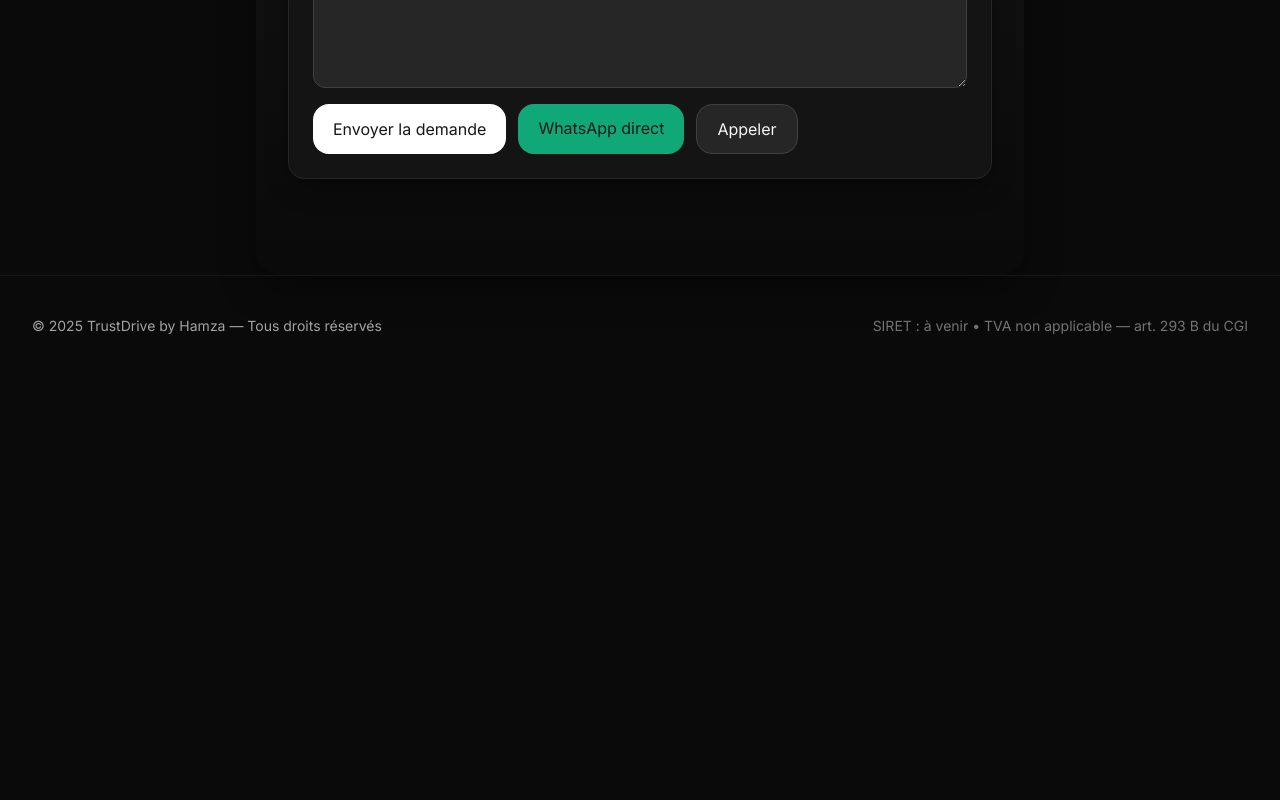
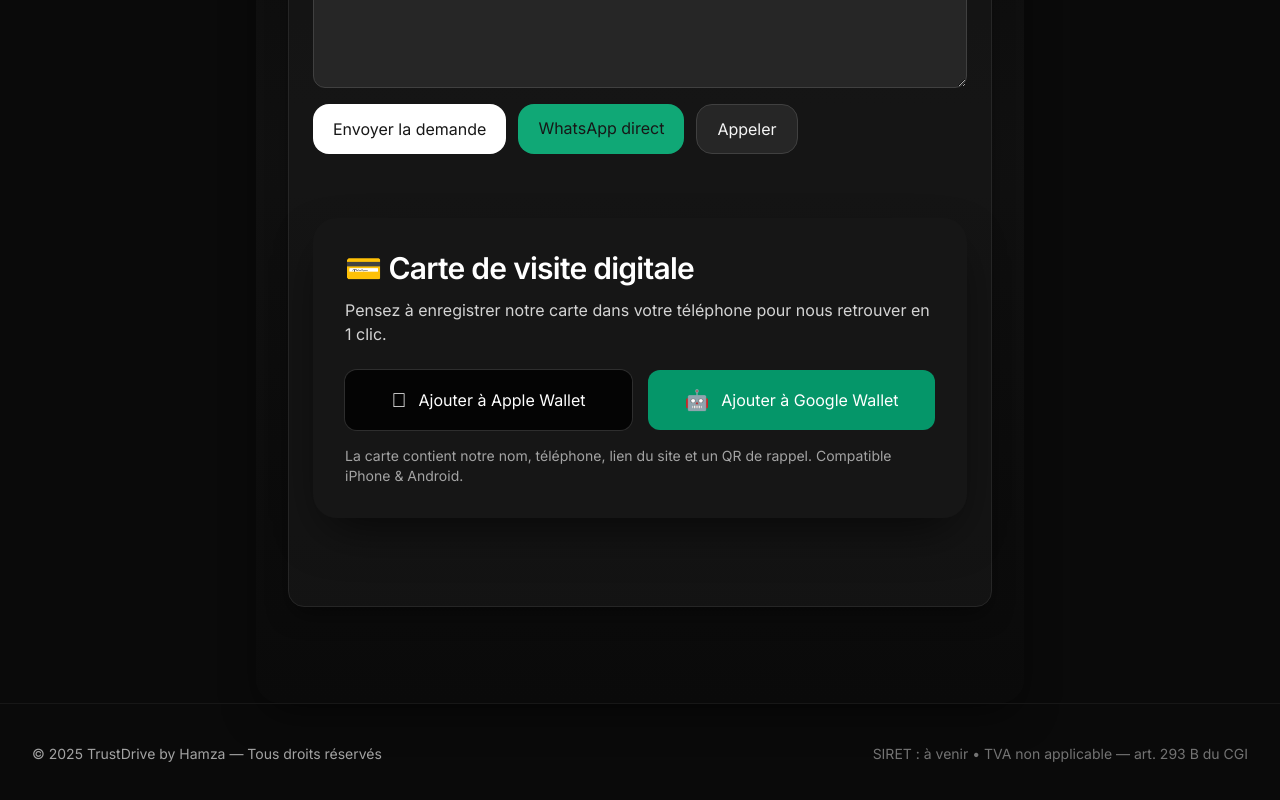
Before and after one commit to Robotham33/Trustdrive, a React (Vite) app: page / in a window 1280 px wide. Shown: the part 2454-3254 px from the top of the page. Before the commit the page ends 2830 px from the top, so only its background shows below. Built offline with nearby package versions, Linux system fonts and the light colour scheme.

Commit message:
Update App.jsx

```diff
--- a/src/App.jsx
+++ b/src/App.jsx
@@ -175,6 +175,43 @@
               <a href="tel:+33666040473" className="px-5 py-3 rounded-2xl bg-neutral-800 border border-neutral-700 hover:bg-neutral-700">Appeler</a>
             </div>
           </div>
+          {/* Carte de visite digitale */}
+<section id="wallet" className="mx-auto max-w-4xl px-6 lg:px-0 py-16">
+  <div className="relative rounded-3xl bg-neutral-900/70 ring-1 ring-white/5 shadow-2xl p-8 overflow-hidden">
+    <div className="absolute inset-0 pointer-events-none bg-[radial-gradient(60%_60%_at_120%_-10%,rgba(14,165,233,0.25),transparent_40%),radial-gradient(50%_50%_at_-10%_120%,rgba(34,197,94,0.25),transparent_40%)]" />
+    <h2 className="relative text-2xl md:text-3xl font-semibold tracking-tight text-white">
+      💳 Carte de visite digitale
+    </h2>
+    <p className="relative mt-3 text-neutral-300">
+      Pensez à enregistrer notre carte dans votre téléphone pour nous retrouver en 1 clic.
+    </p>
+
+    <div className="relative mt-6 flex flex-col sm:flex-row gap-4">
+      {/* Apple Wallet */}
+      <a
+        href="/cards/trustdrive.pkpass"            // <- on met le vrai fichier à l'étape 3
+        className="group flex-1 inline-flex items-center justify-center gap-3 rounded-xl bg-black/80 ring-1 ring-white/10 px-5 py-4 text-white hover:ring-white/30 hover:shadow-[0_0_0_3px_rgba(255,255,255,0.06)] transition-all"
+        download
+      >
+        <span className="text-xl"></span>
+        <span className="font-medium">Ajouter à Apple Wallet</span>
+      </a>
+
+      {/* Google Wallet */}
+      <a
+        href="/cards/save-to-google-wallet"        // <- on mettra un lien direct ou on redirigera (MVP : simple URL)
+        className="group flex-1 inline-flex items-center justify-center gap-3 rounded-xl bg-emerald-600 hover:bg-emerald-500 px-5 py-4 text-white transition-all"
+      >
+        <span className="text-xl">🤖</span>
+        <span className="font-medium">Ajouter à Google Wallet</span>
+      </a>
+    </div>
+
+    <p className="relative mt-4 text-sm text-neutral-400">
+      La carte contient notre nom, téléphone, lien du site et un QR de rappel. Compatible iPhone & Android.
+    </p>
+  </div>
+</section>
         </div>
       </section>
 
```
